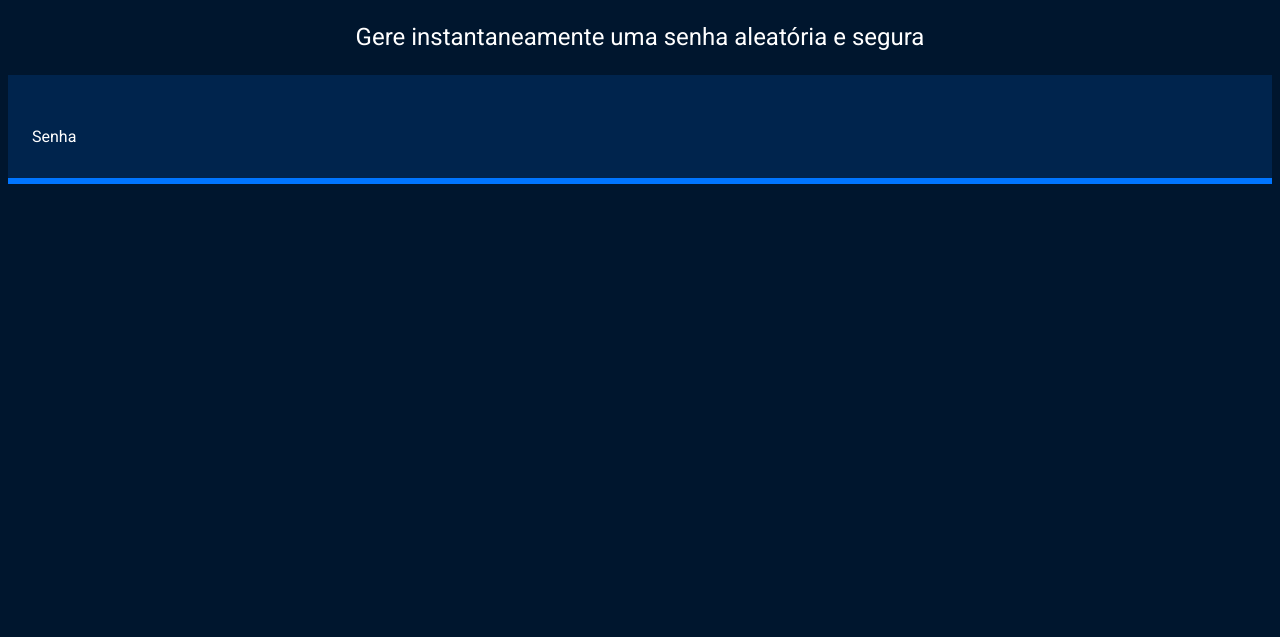
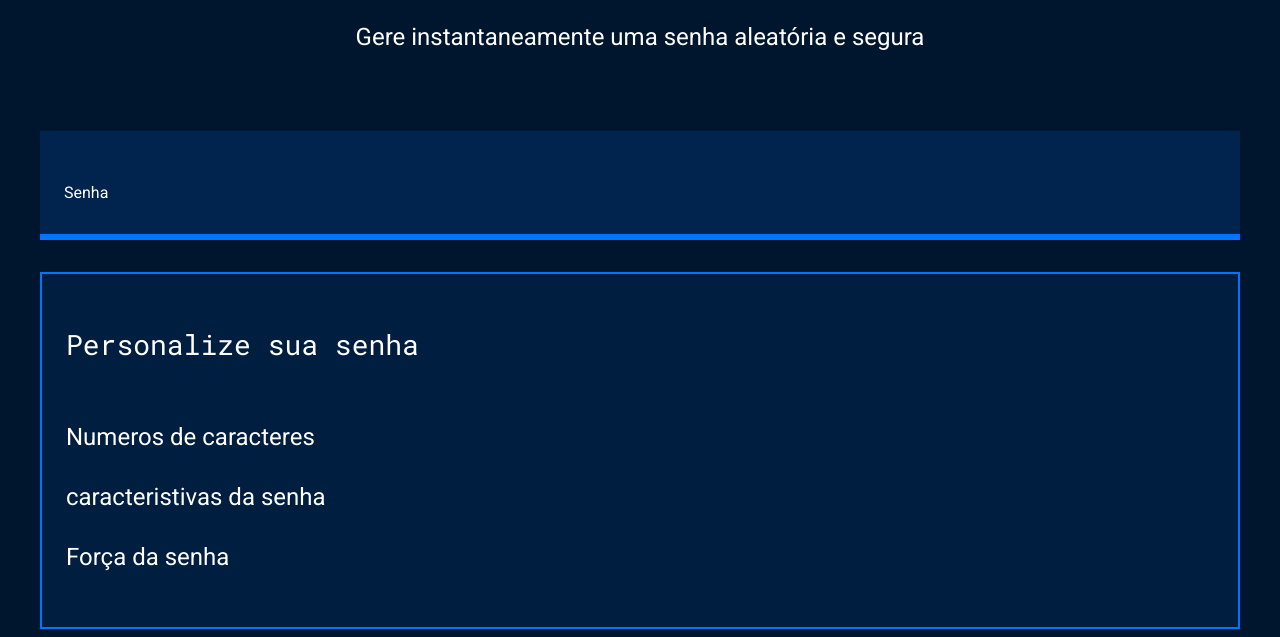
Before and after one commit to Maluliz150/java-gerador-senha, a plain HTML site: page java-gerador-de-senha/index.html in a window 1280 px wide. Shown: the part 195-832 px from the top of the page. Before the commit the page ends 800 px from the top, so only its background shows below. Drawn offline with Linux system fonts and the light colour scheme.

Commit message:
Add files via upload

```diff
--- a/java-gerador-de-senha/index.html
+++ b/java-gerador-de-senha/index.html
@@ -7,6 +7,7 @@
     <link rel="stylesheet" href="style.css">
 </head>
 <body>
+    <section class="conteudo">
     <div class="conteudo-titulo">
     <img src="unlock.svg" alt="cadeado fechado">
 <h2 class="titulo-principal">Gerador de senhas</h2>
@@ -16,5 +17,19 @@
     <label for="">Senha</label>
     <input name=senha type="text" id="campo-senha">
 </div>
+    <div class="parametro">
+        <h3 class="parametro-titulo">Personalize sua senha</h3>
+        <div class="parametro-coluna-senha"></div>
+        <div class="parametro-senha">
+            <h4 class="parametro-senha-titulo">Numeros de caracteres</h4>
+        </div>
+        <div class="parametro-senha">
+            <h4 class="parametro-senha-titulo">caracteristivas da senha</h4>
+        </div>
+        <div class="parametro-senha">
+            <h4 class="parametro-senha-titulo">Força da senha</h4>
+        </div>
+    </div>
+</section>
 </body>
 </html>
--- a/java-gerador-de-senha/style.css
+++ b/java-gerador-de-senha/style.css
@@ -34,6 +34,7 @@ body{
 }
 
 .conteudo-senha{
+    margin-top: 80px;
     background-color: var(--fundo-senha);
     padding: 24px;
     border-bottom: 6px solid var(--borda);
@@ -46,3 +47,34 @@ body{
     font-family: var(--roboto-mono);
     font-size: 40px;
 }
+
+#campo-senha:focus{
+    outline: none;
+}
+
+.conteudo{
+    max-width: 1200px;
+    margin: 0 auto;
+}
+
+.parametro{
+    background-color: var(--fundo-texto);
+    border: 2px solid var(--borda);
+    margin-top: 32px;
+    padding: 24px;
+}
+
+.parametro-titulo{
+    font-family: var(--roboto-mono);
+    font-size: 28px;
+}
+
+.parametro-senha-titulo{
+    font-size: 24px;
+}
+
+.parametro-coluna-senha{
+    display: flex;
+    flex-direction: column;
+    justify-content: center;
+}
```
